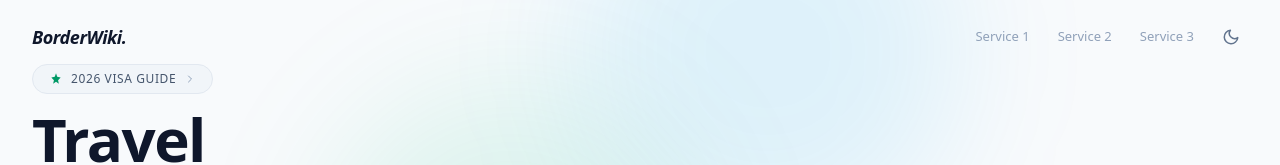
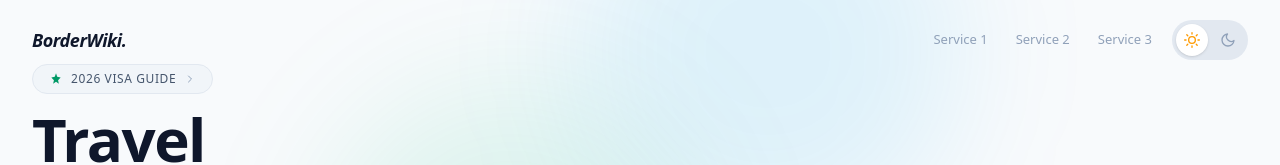
Before and after one commit to Bodr-Guide/Bodr-Guide, a Next.js app: page / in a window 1280 px wide. Shown: the top 165 px of the page. Built offline with nearby package versions, Linux system fonts and the light colour scheme.

Commit message:
feature: 다크모드 토글을 스위치 스타일로 개선
- 해/달 아이콘을 나란히 배치
- 선택된 모드를 배경색과 그림자로 시각적 강조
- 더 직관적인 사용자 경험 제공

Co-Authored-By: Claude Sonnet 4.5 <noreply@anthropic.com>

```diff
--- a/src/components/layout/Header.tsx
+++ b/src/components/layout/Header.tsx
@@ -40,15 +40,19 @@ export default function Header() {
             <span className="text-[13px] text-slate-400 dark:text-slate-500 cursor-default">Service 3</span>
           </div>
 
-          {/* 테마 토글 버튼 */}
+          {/* 테마 토글 스위치 */}
           <button
             onClick={toggleTheme}
-            className="rounded-full p-2 text-slate-500 dark:text-slate-400 hover:bg-slate-100 dark:hover:bg-slate-800 transition-colors"
+            className="relative flex items-center gap-1 rounded-full bg-slate-200 dark:bg-slate-700 p-1 transition-colors"
             aria-label={theme === "dark" ? "라이트 모드로 전환" : "다크 모드로 전환"}
           >
-            {theme === "dark" ? (
-              /* 해 아이콘 (다크 → 라이트) */
-              <svg width="18" height="18" viewBox="0 0 24 24" fill="none" stroke="currentColor" strokeWidth="2" strokeLinecap="round" strokeLinejoin="round">
+            {/* 라이트 모드 아이콘 */}
+            <div className={`flex items-center justify-center w-8 h-8 rounded-full transition-all ${
+              theme === "light"
+                ? "bg-white text-amber-500 shadow-sm"
+                : "text-slate-400 dark:text-slate-500"
+            }`}>
+              <svg width="16" height="16" viewBox="0 0 24 24" fill="none" stroke="currentColor" strokeWidth="2" strokeLinecap="round" strokeLinejoin="round">
                 <circle cx="12" cy="12" r="5" />
                 <line x1="12" y1="1" x2="12" y2="3" />
                 <line x1="12" y1="21" x2="12" y2="23" />
@@ -59,12 +63,18 @@ export default function Header() {
                 <line x1="4.22" y1="19.78" x2="5.64" y2="18.36" />
                 <line x1="18.36" y1="5.64" x2="19.78" y2="4.22" />
               </svg>
-            ) : (
-              /* 달 아이콘 (라이트 → 다크) */
-              <svg width="18" height="18" viewBox="0 0 24 24" fill="none" stroke="currentColor" strokeWidth="2" strokeLinecap="round" strokeLinejoin="round">
+            </div>
+
+            {/* 다크 모드 아이콘 */}
+            <div className={`flex items-center justify-center w-8 h-8 rounded-full transition-all ${
+              theme === "dark"
+                ? "bg-slate-800 text-blue-400 shadow-sm"
+                : "text-slate-400"
+            }`}>
+              <svg width="16" height="16" viewBox="0 0 24 24" fill="none" stroke="currentColor" strokeWidth="2" strokeLinecap="round" strokeLinejoin="round">
                 <path d="M21 12.79A9 9 0 1 1 11.21 3 7 7 0 0 0 21 12.79z" />
               </svg>
-            )}
+            </div>
           </button>
         </div>
       </nav>
```
